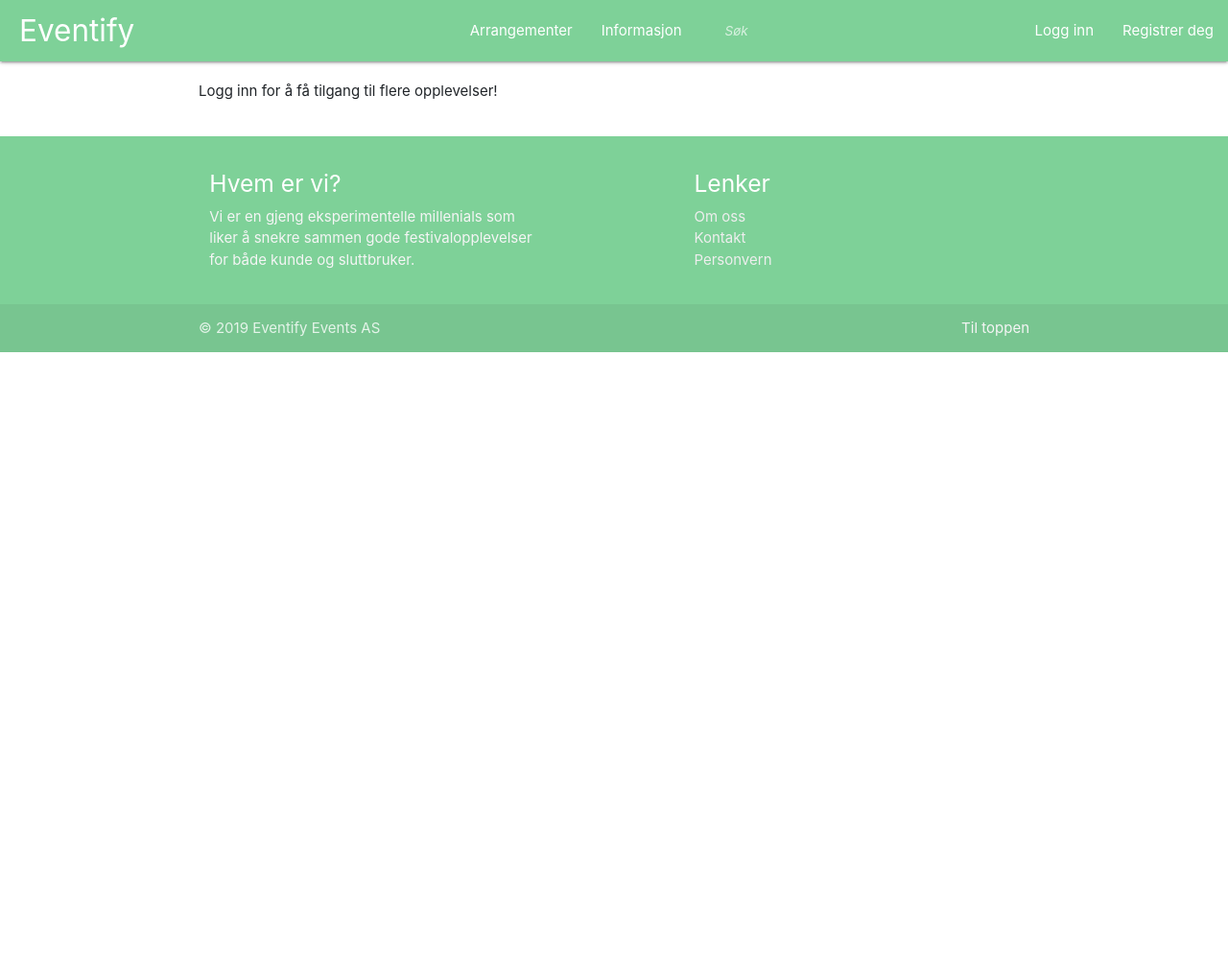
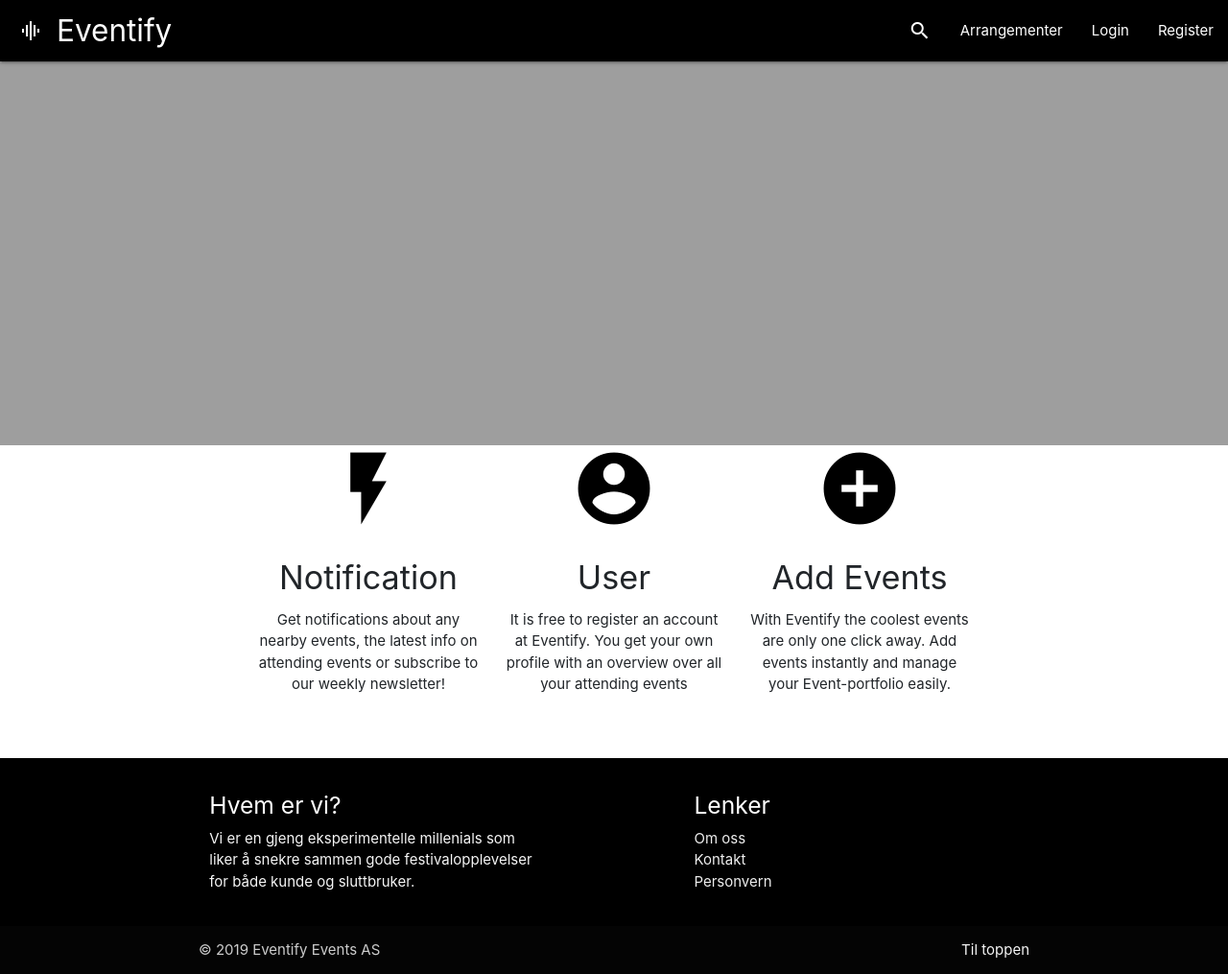
Before and after one commit to Magssch/Eventify, a Django app: page / in a window 1280 px wide. Shown: the whole page at 96% size. Before the commit the page ends 367 px from the top, so only its background shows below. Run offline with Django 3.2, Linux system fonts and the light colour scheme; data that the repository does not hold is empty; some libraries are stand-ins or nearby versions.

Commit message:
Changed design of homepage/base

```diff
--- a/main/templates/main/footer.html
+++ b/main/templates/main/footer.html
@@ -1,4 +1,4 @@
-  <footer class="page-footer green">
+  <footer class="page-footer black">
           <div class="container">
             <div class="row">
               <div class="col l6 s12">
@@ -21,4 +21,4 @@
             <a class="grey-text text-lighten-4 right" href="#">Til toppen</a>
             </div>
           </div>
-        </footer>
+  </footer>
--- a/main/templates/main/home.html
+++ b/main/templates/main/home.html
@@ -12,39 +12,63 @@
 
 
 {% block content %}
+<body>
+  <div class="slider">
+      <ul class="slides">
+        <li>
+          <img src="./static/main/concert.png"> <!-- random image -->
+          <div class="caption center-align">
+            <h3></h3>
+            <h5 class="light grey-text text-lighten-3"></h5>
+          </div>
+        </li>
+        <li>
+          <img src="https://pi.tedcdn.com/r/pb-assets.tedcdn.com/system/baubles/files/000/000/554/original/TEDx_talks_1.jpg?width=1400"> <!-- random image -->
+          <div class="caption left-align">
+            <h3>Host your own talks</h3>
+            <h5 class="light grey-text text-lighten-3">With Eventify you can host your own events!</h5>
+          </div>
+        </li>
+        <li>
+          <img src="https://cdn-images-1.medium.com/max/1400/1*w36dbnPUnt9sqZGZ2mg3lQ.png"> <!-- random image -->
+          <div class="caption right-align">
+            <h3>Attend events</h3>
+            <h5 class="light grey-text text-lighten-3">Browse through our wide portfolio of events and find one that suits you!</h5>
+          </div>
+        </li>
+        <li>
+          <img src="https://userscontent2.emaze.com/images/5b94cd5c-c550-4629-b8cf-156dbc7e488c/bbb71aa2-d532-47c6-aad9-70892038189c.png"> <!-- random image -->
+          <div class="caption center-align">
+            <h3>Register an account!</h3>
+            <h5 class="light grey-text text-lighten-3">Sign up today and start Eventifying!</h5>
+            <br></br><a class="waves-effect waves-light btn-small" href = "{% url 'signup' %}">Register</a>
+          </div>
+        </li>
+      </ul>
+  </div>
 
-    <div class="container">
-        <div class = "row">
+  <div class="row">
+    <br></br>
+    <div class = "col s3"></div>
+      <div class="center-align col s2">
+          <ul><li><a href="sass.html"><i class="large material-icons black-text">flash_on</i></a></li></ul>
+          <h4>Notification</h4>
+          <h7>Get notifications about any nearby events, the latest info on attending events or subscribe to our weekly newsletter! </h7>
+      </div>
+        <div class="center-align col s2">
+          <ul><li><a href="sass.html"><i class="large material-icons black-text">account_circle</i></a></li></ul>
+          <h4>User</h4>
+          <h7>It is free to register an account at Eventify. You get your own profile with an overview over all your attending events</h7>
+        </div>
+        <div class="center-align col s2">
+          <ul><li><a href="sass.html"><i class="large material-icons black-text">add_circle</i></a></li></ul>
+          <h4>Add Events</h4>
+          <h7>With Eventify the coolest events are only one click away. Add events instantly and manage your Event-portfolio easily.</h7>
+    </div>
+    <div class="col s3"></div>
+    </div>
+  <br></br>
 
-        </div>
-
-        {% if user.is_authenticated %}
-            <h5>Hei {{ user.username }}! Her er hva som skjer fremover</h5>
-
-        <p><a href="{% url 'logout' %}">logout</a></p>
-        {% else %}
-          <p>Logg inn for å få tilgang til flere opplevelser!</p>
-        {% endif %}
-
-
-          <div class="row">
-            {% for event in events %}
-            <div class="col s12 m6">
-              <div class="card green hoverable">
-                <div class="card-content green">
-                  <span class="card-title">{{event.name}}</span>
-                  <img class="materialboxed" style="width: 100%; height: 220px" src="images/sample-1.jpg">
-                  <p>{{event.location}}</p>
-                  <p>{{event.price}}kr</p>
-                  <a style="float: right;" class="waves-effect waves-light btn">Les mer</a>
-                  <p>{{event.date}}</p>
-                  <p style="font-size:70%">Hosted by: {{event.organizer}}</p>
-                </div>
-              </div>
-            </div>
-            {% endfor %}
-          </div>
-
-</div>
+</body>
 
 {% endblock %}
--- a/main/templates/main/navbar.html
+++ b/main/templates/main/navbar.html
@@ -1,25 +1,30 @@
+
+<head>
+  {% load static %}
+  <link href="{% static 'tinymce/css/prism.css' %}" rel = "stylesheet">
+  <link href="https://fonts.googleapis.com/icon?family=Material+Icons" rel="stylesheet">
+  <script src="https://cdnjs.cloudflare.com/ajax/libs/materialize/1.0.0/js/materialize.min.js"></script>
+  <script type="text/javascript" src="{% static 'main/script.js' %}"></script>
+  <script type="text/javascript" src="{% static 'main' %}"></script>
+
+
+</head>
+
+
+
   <div class="navbar-fixed">
     <nav>
-      <div class="nav-wrapper green">
-        <a href="{% url 'home' %}" style="margin-left: 20px" class="brand-logo">Eventify</a>
+      <div class="nav-wrapper black">
+        <a href="{% url 'home' %}" style="margin-left: 20px" class="brand-logo"><i class="material-icons">graphic_eq</i>Eventify</a>
         <ul class="right hide-on-med-and-down">
-          <li><a >Arrangementer</a></li>
-          <li><a href="sass.html">Informasjon</a></li>
-
-          <li><a>
-          <div class="input-field">
-              <input id="search" type="search" required>
-              <label class="label-icon" for="search"><i style="font-size:90%"    class="material-icons">Søk</i></label>
-              <i style="font-size:80%"  class="material-icons">Lukk</i>
-          </div>
-          </a></li>
-
+          <li><a href="sass.html"><i class="material-icons">search</i></a></li>
+          <li><a href="/allevents">Arrangementer</a></li>
           {% if user.is_authenticated %}
               <li><b><a href="{% url 'profile' %}">{{ user.username }}</a></b></li>
-          <li><a href="{% url 'logout' %}">Logg ut</a></li>
+          <li><a href="{% url 'logout' %}">Logout</a></li>
           {% else %}
-          <li><a href="{% url 'login' %}">Logg inn</a></li>
-          <li><a href="{% url 'signup' %}">Registrer deg</a></li>
+          <li><a href="{% url 'login' %}">Login</a></li>
+          <li><a href="{% url 'signup' %}">Register</a></li>
           {% endif %}
 
         </ul>
--- a/main/templates/registration/login.html
+++ b/main/templates/registration/login.html
@@ -10,7 +10,7 @@
         <form method="post">
           {% csrf_token %}
           {{ form.as_p }}
-          <button type="submit">Login</button>
+          <button class="btn teal lighten-2" type = "submit">login</button>
         </form>
     </div>
 {% endblock %}
--- a/main/templates/registration/signup.html
+++ b/main/templates/registration/signup.html
@@ -10,7 +10,7 @@
         {% csrf_token %}
         {{ form.as_p }}
           <a href="{% url 'terms' %}" target="_blank">Betingelser for bruk av siden og retningslinjer for personvern</a><br/><br/>
-        <button type="submit">Sign up</button>
+        <button class="btn teal lighten-2" type = "submit">register</button>
       </form>
     </div>
 {% endblock %}
```
Also changed, not shown: main/static/main/css/script.js (added, +10 -0 lines), main/static/main/css/concert.jpg (added), 4 other files.
